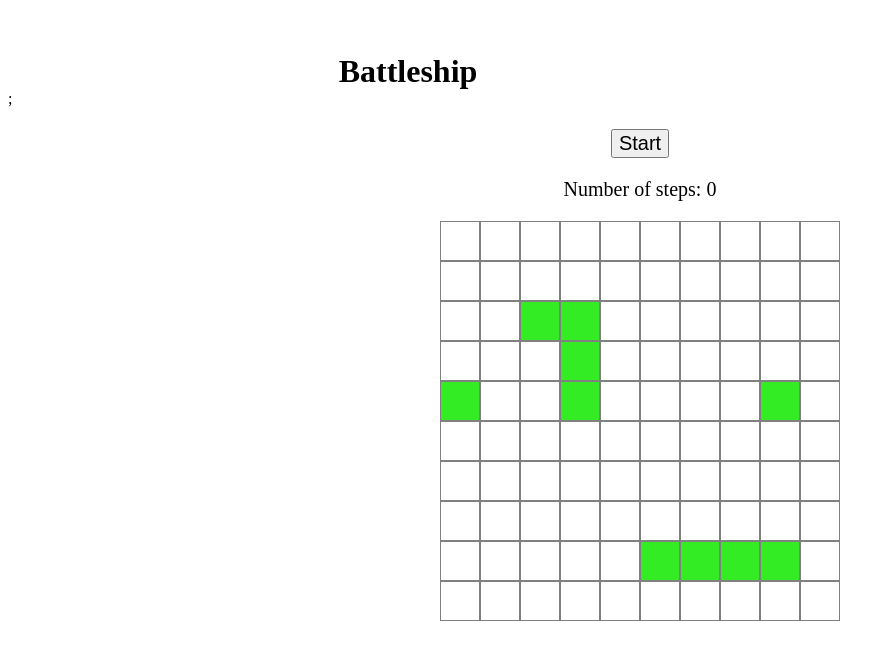
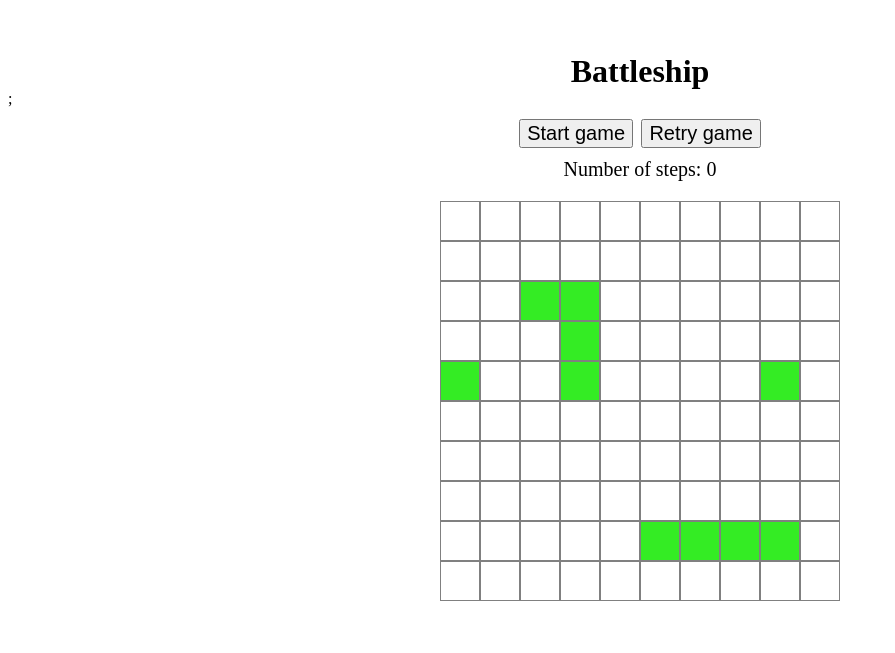
Before and after one commit to MrEnline/battleship-react, a React (Create React App) app: page / in a window 1280 px wide. Shown: the part 147-800 px from the top of the page, without its empty margins (0-895 px from the left). Built offline with nearby package versions, Linux system fonts and the light colour scheme.

Commit message:
work on comments

```diff
--- a/src/App.module.css
+++ b/src/App.module.css
@@ -1,5 +1,12 @@
 .namegame {
     width: 400px;
     text-align: center;
-    margin: 200px auto 0 200px;
+    margin: 200px auto 0 auto;
 }
+
+.numbersteps {
+    text-align: center;
+    font-size: 20px;
+    width: 400px;
+    margin: 10px auto 0 auto;
+}
--- a/src/App.tsx
+++ b/src/App.tsx
@@ -1,17 +1,40 @@
-import { useState } from "react";
+import { useCallback, useState } from "react";
 import styles from "./App.module.css";
 import Field from "../src/components/field/Field";
 import Buttons from "./components/buttons/Buttons";
-import CountSteps from "../src/components/countSteps/CountSteps";
 import { generateShips } from "../src/utils/Init";
 import { StateCellsProp } from "./utils/Types";
+import { useInterval } from "../src/components/hooks/useInterval";
+import { runNextStep } from "../src/utils/RunNextStep";
+import { DELAY } from "../src/utils/Constants";
 
 const App = () => {
     const [stateCells, setStateCells] = useState<StateCellsProp>({});
     const [runGame, setRunGame] = useState(false);
-    const [retryGame, setRetryGame] = useState(false);
+    const [endGame, setEndGame] = useState(false);
     const [coordShips, setCoordShips] = useState<StateCellsProp>(
         generateShips(),
+    );
+
+    const handleNextStep = () => {
+        setStateCells(runNextStep(stateCells, coordShips));
+    };
+
+    useInterval(handleNextStep, runGame ? DELAY : null);
+
+    const handleGenerateNewGame = useCallback(() => {
+        setEndGame(false);
+        setStateCells({});
+        setCoordShips(generateShips());
+    }, []);
+
+    const statusGame = !endGame ? (
+        <>Number of steps: {Object.keys(stateCells).length}</>
+    ) : (
+        <>
+            The game is over!!! Number of steps:
+            {Object.keys(stateCells).length}
+        </>
     );
 
     return (
@@ -20,20 +43,16 @@ const App = () => {
             <Buttons
                 runGame={runGame}
                 onStartGame={setRunGame}
-                stateCells={stateCells}
-                setStateCells={setStateCells}
-                coordShips={coordShips}
-                retryGame={retryGame}
-                onRetryGame={setRetryGame}
-                setCoordShips={setCoordShips}
+                endGame={endGame}
+                onGenerateNewGame={handleGenerateNewGame}
             />
-            <CountSteps stateCells={stateCells} />
+            <div className={styles.numbersteps}>{statusGame}</div>
             <Field
                 stateCells={stateCells}
+                onRunGame={setRunGame}
+                endGame={endGame}
+                onEndGame={setEndGame}
                 coordShips={coordShips}
-                onRunGame={setRunGame}
-                retryGame={retryGame}
-                onRetryGame={setRetryGame}
             />
         </div>
     );
--- a/src/components/buttons/Buttons.module.css
+++ b/src/components/buttons/Buttons.module.css
@@ -1,12 +1,10 @@
 .buttons {
     display: flex;
-    width: 400px;
+    width: 250px;
     height: 30px;
     justify-content: space-around;
     align-items: center;
-    margin-top: 20px;
-    margin-left: auto;
-    margin-right: auto;
+    margin: 10px auto 0 auto;
 }
 
 button {
--- a/src/components/buttons/Buttons.tsx
+++ b/src/components/buttons/Buttons.tsx
@@ -1,7 +1,4 @@
 import { FC } from "react";
-import { useInterval } from "../hooks/useInterval";
-import { runNextStep } from "../../utils/RunNextStep";
-import { DELAY } from "../../utils/Constants";
 import styles from "./Buttons.module.css";
 import { StateCellsProp } from "../../utils/Types";
 import { generateShips } from "../../utils/Init";
@@ -9,48 +6,26 @@ import { generateShips } from "../../utils/Init";
 interface TypesProps {
     runGame: boolean;
     onStartGame: (runGame: boolean) => void;
-    retryGame: boolean;
-    onRetryGame: (retryGame: boolean) => void;
-    setStateCells: (obj: {}) => void;
-    setCoordShips: (obj: {}) => void;
-    stateCells: StateCellsProp;
-    coordShips: StateCellsProp;
+    endGame: boolean;
+    onGenerateNewGame: () => void;
 }
 
 const Buttons: FC<TypesProps> = ({
     runGame,
     onStartGame,
-    stateCells,
-    setStateCells,
-    coordShips,
-    retryGame,
-    onRetryGame,
-    setCoordShips,
+    endGame,
+    onGenerateNewGame,
 }) => {
-    const handleNextStep = () => {
-        setStateCells(runNextStep(stateCells, coordShips));
-    };
-
-    useInterval(handleNextStep, runGame ? DELAY : null);
-
-    const handleGenerateNewGame = () => {
-        onRetryGame(!retryGame);
-        setStateCells({});
-        setCoordShips(generateShips());
-    };
-
-    const activeButton = retryGame ? (
-        <>
-            <div className={styles.resultgame}>THE GAME IS OVER</div>
-            <button onClick={handleGenerateNewGame}>Retry</button>
-        </>
-    ) : (
-        <button onClick={() => onStartGame(!runGame)}>
-            {runGame ? "Stop" : "Start"}
-        </button>
+    return (
+        <div className={styles.buttons}>
+            <button disabled={endGame} onClick={() => onStartGame(!runGame)}>
+                {runGame ? "Stop game" : "Start game"}
+            </button>
+            <button disabled={runGame} onClick={onGenerateNewGame}>
+                Retry game
+            </button>
+        </div>
     );
-
-    return <div className={styles.buttons}>{activeButton}</div>;
 };
 
 export default Buttons;
--- a/src/components/field/Field.tsx
+++ b/src/components/field/Field.tsx
@@ -6,36 +6,36 @@ import { StateCellsProp } from "../../utils/Types";
 
 interface TypesProps {
     stateCells: StateCellsProp;
+    onRunGame: (obj: boolean) => void;
+    endGame: boolean;
+    onEndGame: (obj: boolean) => void;
     coordShips: StateCellsProp;
-    onRunGame: (obj: boolean) => void;
-    retryGame: boolean;
-    onRetryGame: (obj: boolean) => void;
 }
 
 const Field: FC<TypesProps> = ({
     stateCells,
+    onRunGame,
+    endGame,
+    onEndGame,
     coordShips,
-    onRunGame,
-    retryGame,
-    onRetryGame,
 }) => {
     const generateField = () => {
         const arrItems = [];
         for (let i = 0; i < FIELD_SIZE.columns; i++) {
             for (let j = 0; j < FIELD_SIZE.rows; j++) {
+                const keyInCoordShips = `${i + 1}_${j + 1}` in coordShips;
+                const keyInStateCells = `${i + 1}_${j + 1}` in stateCells;
                 arrItems.push(
                     <div
                         className={classNames(styles.cells, {
-                            [styles.cell_color__ship]:
-                                coordShips[`${i + 1}_${j + 1}`] !== undefined
-                                    ? coordShips[`${i + 1}_${j + 1}`]
-                                    : false,
+                            [styles.cell_color__ship]: keyInCoordShips
+                                ? coordShips[`${i + 1}_${j + 1}`]
+                                : false,
                             [styles.cell_color__hit]:
-                                stateCells[`${i + 1}_${j + 1}`] !== undefined &&
+                                keyInCoordShips &&
                                 stateCells[`${i + 1}_${j + 1}`],
                             [styles.cell_color__miss]:
-                                stateCells[`${i + 1}_${j + 1}`] !== undefined &&
-                                !stateCells[`${i + 1}_${j + 1}`],
+                                !keyInCoordShips && keyInStateCells,
                         })}
                         key={`${i * FIELD_SIZE.columns + j + 1}`}
                         data-xy={`${i + 1}_${j + 1}`}
@@ -46,18 +46,20 @@ const Field: FC<TypesProps> = ({
         return arrItems;
     };
 
-    useEffect(() => {
+    const handleCheckEndGame = () => {
         const coordFireShips = Object.keys(stateCells).filter(
             (value) => stateCells[value],
         );
         if (
             Object.keys(coordShips).length === coordFireShips.length &&
-            !retryGame
+            !endGame
         ) {
-            onRunGame(retryGame);
-            onRetryGame(!retryGame);
+            onRunGame(endGame);
+            onEndGame(true);
         }
-    });
+    };
+
+    handleCheckEndGame();
 
     return (
         <div>
--- a/src/utils/Init.ts
+++ b/src/utils/Init.ts
@@ -6,7 +6,7 @@ import { generateRandomCoord, generateRandomValue } from "./Functions";
 
 export const generateShips = () => {
     let ships: string[] = [];
-    let blockCells: StateCellsProp = {};
+    const blockCells: StateCellsProp = {};
     for (let i = 0; i < INITIAL_SHIPS.length; i++) {
         let count = INITIAL_SHIPS[i].count;
         while (count > 0) {
@@ -15,7 +15,7 @@ export const generateShips = () => {
                 y: newScheme.length - 1,
                 x: newScheme[0].length - 1,
             };
-            while (true) {
+            for (;;) {
                 const startCoord = generateRandomCoord();
                 const coordShipOnField = getCoordShipOnField(
                     startCoord,
@@ -56,7 +56,7 @@ function getCoordShipOnField(
     newScheme: number[][],
     blockCells: StateCellsProp,
 ) {
-    let coordShip: string[] = [];
+    const coordShip: string[] = [];
     for (let y = 0; y <= maxPosition.y; y++) {
         for (let x = 0; x <= maxPosition.x; x++) {
             if (!newScheme[y][x]) {
```
Also changed, not shown: package.json (+7 -10 lines), .eslintrc.json (added), 1 other file (tests, documents, lock files or other folders).
